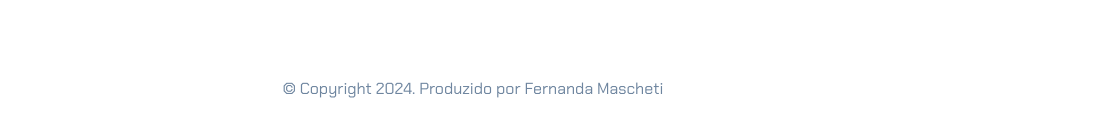
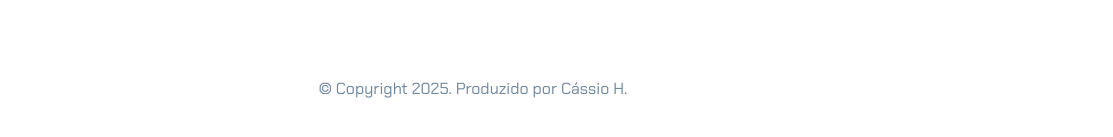
Before and after one commit to VandalocomW/cassio.1t.2b, a plain HTML site: page index.html in a window 1280 px wide. Shown: the part 1148-1285 px from the top of the page, 167-1280 px from the left. Drawn offline with nearby package versions, Linux system fonts and the light colour scheme.

Commit message:
Add files via upload

```diff
--- a/index.html
+++ b/index.html
@@ -207,7 +207,7 @@
             <i class="bi bi-github"></i>
             <a href="https://github.com/VandalocomW">GitHub</a>
         </div>
-        <p class="my-5 text-center">© Copyright 2024. Produzido por Fernanda Mascheti</p>
+        <p class="my-5 text-center">© Copyright 2025. Produzido por Cássio H.</p>
     </footer>
 
     <script src="https://cdn.jsdelivr.net/npm/bootstrap@5.3.2/dist/js/bootstrap.bundle.min.js"></script>
```
